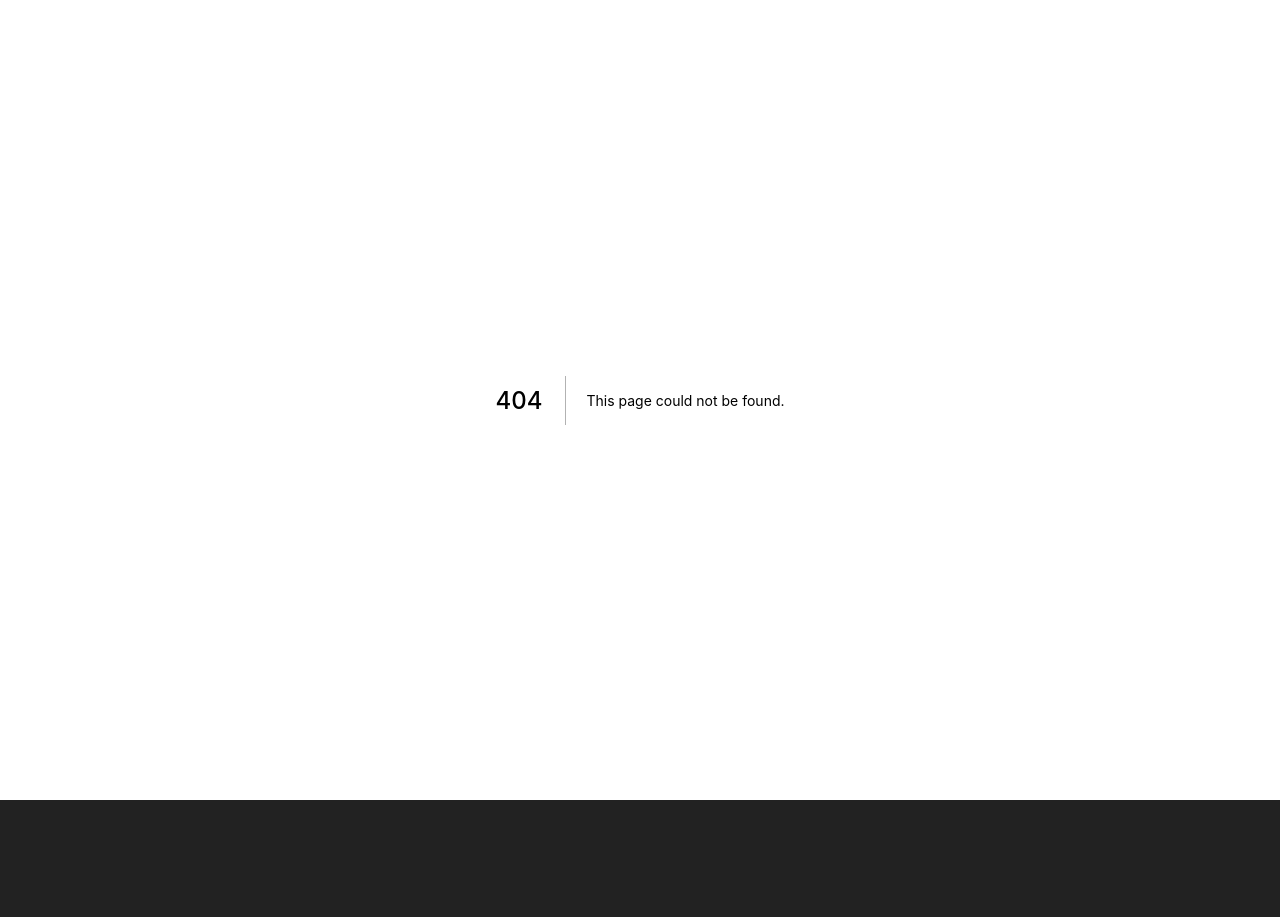
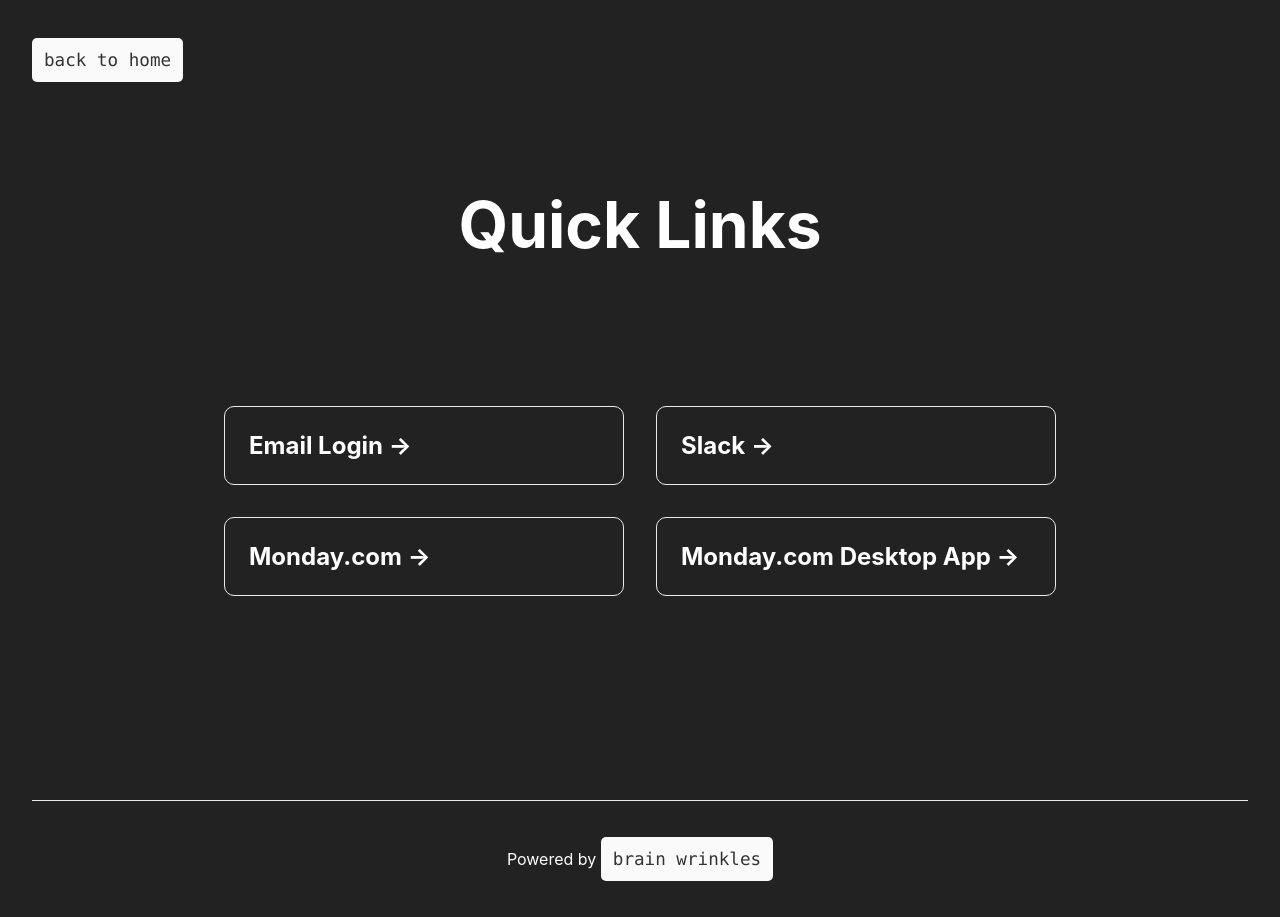
Before and after one commit to skylerstyron/rumourdocumentation, a Next.js app: page /quicklinks in a window 1280 px wide. Before the commit this address had no page. Before the commit the page ends 800 px from the top, so only its background shows below. Built offline with nearby package versions, Linux system fonts and the light colour scheme.

Commit message:
updated monday.com page, added Quick Links

```diff
--- /dev/null
+++ b/pages/quicklinks.js
@@ -0,0 +1,60 @@
+import Head from 'next/head'
+import Image from 'next/image'
+import styles from '../styles/Quicklinks.module.css'
+import Link from 'next/link'
+
+export default function QuickLinks() {
+    return (
+        <div className={styles.container}>
+            <Head>
+                <title>Rumour Media Docs | Quick Links</title>
+                <meta name="description" content="How we manage projects at Rumour Media." />
+                <link rel="icon" href="/icon.png" />
+            </Head>
+
+            <Link href="/">
+                <a className={styles.backtohome}><code className={styles.code}>back to home</code></a>
+            </Link>
+            <main className={styles.main}>
+                <div className={styles.header}>
+                    <h1 className={styles.title}>
+                        Quick Links
+                    </h1>
+                </div>
+
+                <p className={styles.description}>
+
+                </p>
+
+                <div className={styles.wrapper}>
+
+                    <div className={styles.grid}>
+                        <a href="https://sso.godaddy.com/?app=o365&realm=pass&marketid=en-US" target="_blank" className={styles.card}>
+                            <h2>Email Login &rarr;</h2>
+                        </a>
+
+                        <a href="https://rumourmedia.slack.com/?redir=%2Fssb%2Fredirect%3Fentry_point%3Dsignin" target="_blank" className={styles.card}>
+                            <h2>Slack &rarr;</h2>
+                        </a>
+
+                        <a href="https://rumourmedia.monday.com/auth/login_monday/email_password" target="_blank" className={styles.card}>
+                            <h2>Monday.com &rarr;</h2>
+                        </a>
+                        <a href="https://apps.apple.com/us/app/monday-com/id1298450641?mt=12" target="_blank" className={styles.card}>
+                            <h2>Monday.com Desktop App &rarr;</h2>
+                        </a>
+
+                    </div>
+                </div>
+
+            </main>
+
+            <footer className={styles.footer}>
+                <p>
+                    Powered by {' '}
+                    <code className={styles.code}>brain wrinkles</code>
+                </p>
+            </footer>
+        </div>
+    )
+}
--- a/styles/Home.module.css
+++ b/styles/Home.module.css
@@ -33,14 +33,8 @@
   text-decoration: none;
 }
 
-.title a:hover,
-.title a:focus,
-.title a:active {
-  /* text-decoration: underline; */
-}
-
 .title {
-  margin: 0;
+  margin: 10px;
   line-height: 1.15;
   font-size: 4rem;
 }
@@ -109,6 +103,10 @@
   top: 10px;
 }
 
+.spacer {
+	margin: 4rem 0;
+}
+
 @media (max-width: 600px) {
   .grid {
     width: 100%;
--- a/styles/Monday.module.css
+++ b/styles/Monday.module.css
@@ -1,10 +1,5 @@
 .container {
 	padding: 0 2rem;
-}
-
-.backtohome {
-    position:fixed;
-    margin-top: 50px;
 }
 
 .main {
@@ -18,12 +13,12 @@
 }
 
 .wrapper {
-    padding: 0;
+	padding: 0;
 }
 
 .sectionHead {
 	text-align: left;
-    font-size: 2rem;
+	font-size: 2rem;
 }
 
 .footer {
@@ -45,12 +40,6 @@
 .title a {
 	color: #fafafa;
 	text-decoration: none;
-}
-
-.title a:hover,
-.title a:focus,
-.title a:active {
-	/* text-decoration: underline; */
 }
 
 .title {
@@ -78,6 +67,10 @@
 	font-size: 1.1rem;
 	font-family: Menlo, Monaco, Lucida Console, Liberation Mono, DejaVu Sans Mono,
 		Bitstream Vera Sans Mono, Courier New, monospace;
+}
+
+.info {
+	width: 50%;
 }
 
 .grid {
@@ -123,9 +116,23 @@
 	margin-left: 0.5rem;
 }
 
+.spacer {
+	margin: 40px;
+}
+
+.backtohome {
+	position: relative;
+	top: 50px;
+}
+
+
 @media (max-width: 600px) {
 	.grid {
 		width: 100%;
 		flex-direction: column;
 	}
+
+	.info {
+		width: 90%;
+	}
 }
--- /dev/null
+++ b/styles/Quicklinks.module.css
@@ -0,0 +1,130 @@
+.container {
+	padding: 0 2rem;
+}
+
+.main {
+	min-height: 100vh;
+	padding: 4rem 0;
+	flex: 1;
+	display: flex;
+	flex-direction: column;
+	justify-content: center;
+	align-items: center;
+}
+
+.wrapper {
+	padding: 0;
+}
+
+.sectionHead {
+	text-align: left;
+	font-size: 2rem;
+}
+
+.footer {
+	display: flex;
+	flex: 1;
+	padding: 2rem 0;
+	border-top: 1px solid #eaeaea;
+	justify-content: center;
+	align-items: center;
+}
+
+.footer a {
+	display: flex;
+	justify-content: center;
+	align-items: center;
+	flex-grow: 1;
+}
+
+.title a {
+	color: #fafafa;
+	text-decoration: none;
+}
+
+.title {
+	margin: 0;
+	line-height: 1.15;
+	font-size: 4rem;
+}
+
+.title,
+.description {
+	text-align: center;
+}
+
+.description {
+	margin: 4rem 0;
+	line-height: 1.5;
+	font-size: 1.5rem;
+}
+
+.code {
+	background: #fafafa;
+	color: #333;
+	border-radius: 5px;
+	padding: 0.75rem;
+	font-size: 1.1rem;
+	font-family: Menlo, Monaco, Lucida Console, Liberation Mono, DejaVu Sans Mono,
+		Bitstream Vera Sans Mono, Courier New, monospace;
+}
+
+.grid {
+	display: flex;
+	align-items: center;
+	justify-content: center;
+	flex-wrap: wrap;
+	max-width: 900px;
+}
+
+.card {
+	margin: 1rem;
+	padding: 1.5rem;
+	text-align: left;
+	color: inherit;
+	text-decoration: none;
+	border: 1px solid #eaeaea;
+	border-radius: 10px;
+	transition: color 0.15s ease, border-color 0.15s ease;
+	width: 400px;
+}
+
+.card:hover,
+.card:focus,
+.card:active {
+	color: #fafafa;
+	border-color: #b86633;
+}
+
+.card h2 {
+	margin: 0;
+	font-size: 1.5rem;
+}
+
+.card p {
+	margin: 0;
+	font-size: 1.25rem;
+	line-height: 1.5;
+}
+
+.logo {
+	height: 1em;
+	margin-left: 0.5rem;
+}
+
+.spacer {
+	margin: 40px;
+}
+
+.backtohome {
+	position: fixed;
+	margin-top: 50px;
+}
+
+
+@media (max-width: 600px) {
+	.grid {
+		width: 100%;
+		flex-direction: column;
+	}
+}
--- a/styles/globals.css
+++ b/styles/globals.css
@@ -16,3 +16,19 @@
 * {
   box-sizing: border-box;
 }
+
+.header {
+  margin: 2rem;
+}
+
+.backtohome {
+  position: fixed;
+  margin-top: 50px;
+}
+
+@media (max-width: 700px) {
+	.backtohome {
+    position: fixed;
+		margin-left: -50px;
+	}
+}
```
Also changed, not shown: pages/index.js (+9 -11 lines), pages/monday.js (+22 -4 lines).
